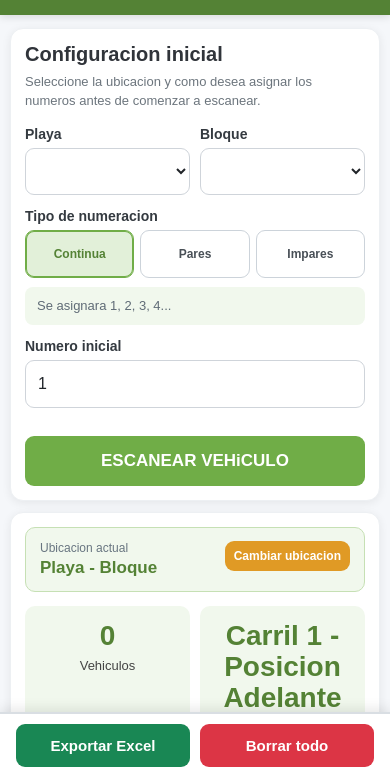
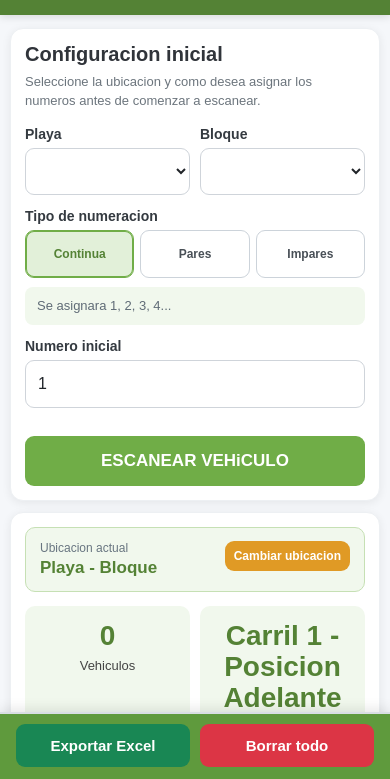
Before and after one commit to CGB1979/scanner, a plain HTML site: page index.html in a window 390 px wide. Shown: the part 65-844 px from the top of the page. Drawn offline with nearby package versions, Linux system fonts and the light colour scheme; a script that the page names is missing.

Commit message:
Update estilos.css

```diff
--- a/css/estilos.css
+++ b/css/estilos.css
@@ -864,7 +864,7 @@ button:disabled {
     transform: translateX(-50%);
     width: 100%;
     max-width: 720px;
-    background: #ffffff;
+    background: #5f9a3d;
     padding: 10px 16px 12px;
     border-top: 2px solid #d9dee3;
     box-shadow: 0 -3px 12px rgba(0,0,0,.10);
```
